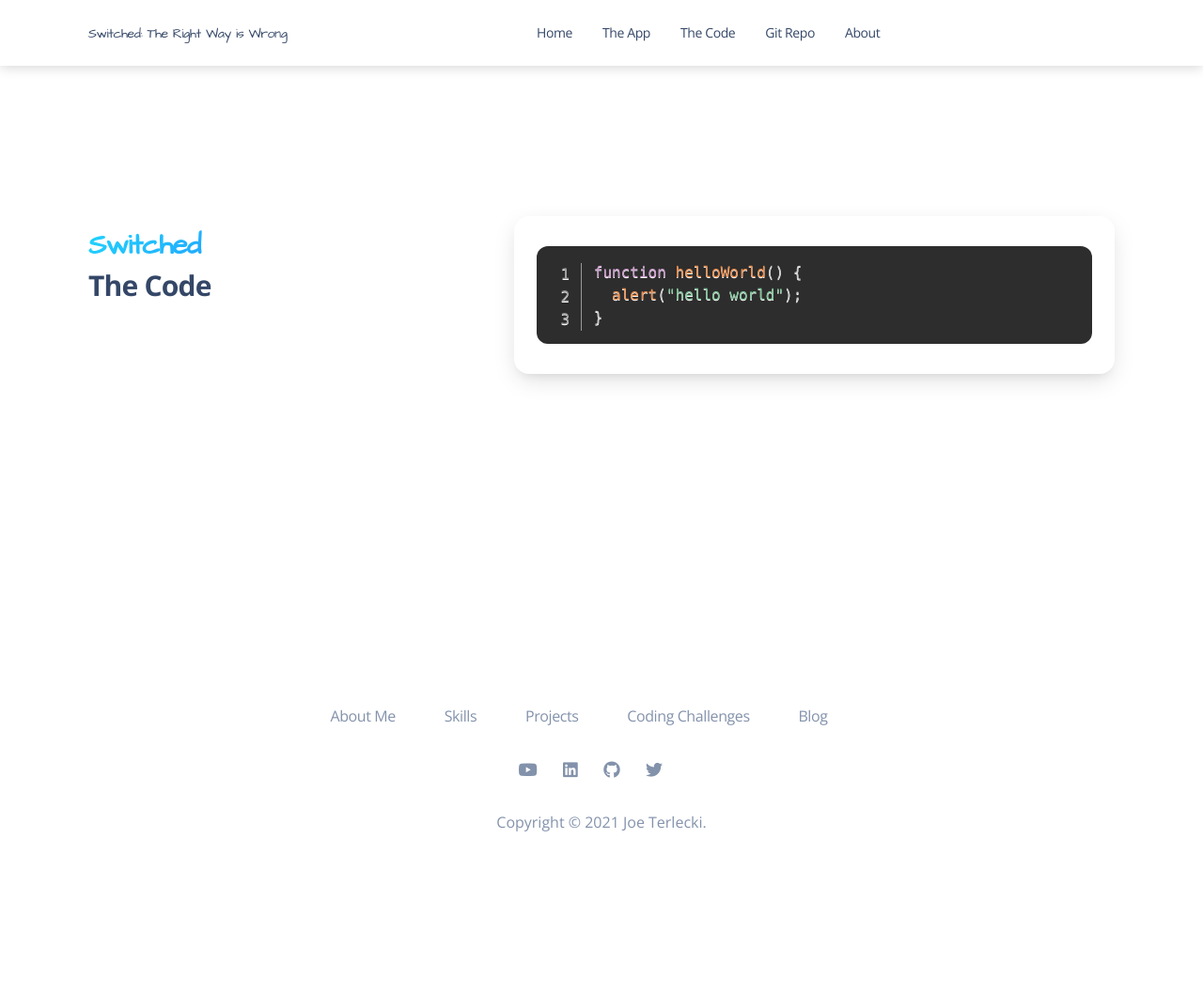
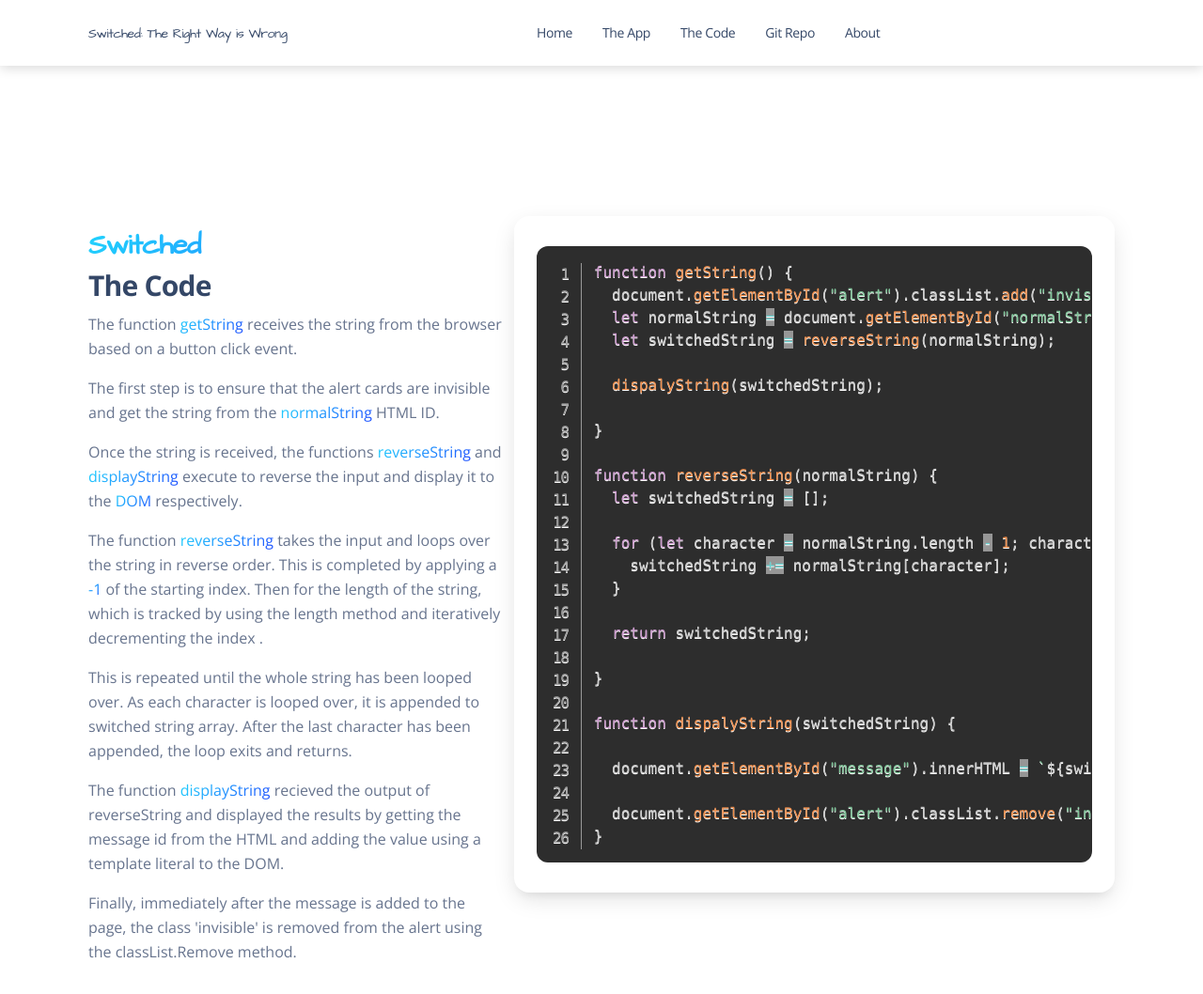
Before and after one commit to joeterlecki/switched, a website: page code.html in a window 1280 px wide. Shown: the top 1058 px of the page at 94% size. Drawn offline with nearby package versions, Linux system fonts and the light colour scheme; files that its build step writes are made by us from their sources.

Commit message:
Finsihed the code page

```diff
--- a/assets/js/app.js
+++ b/assets/js/app.js
@@ -20,9 +20,7 @@ function reverseString(normalString) {
 
 function dispalyString(switchedString) {
 
-  // templateDiv = `<h3 class="text-gradient text-info mb-0 mt-2"><span class="brand-font">${switchedString}</span></h3>`;
-
-  document.getElementById("message").innerHTML = `The Switched String is: ${switchedString}`;
+  document.getElementById("message").innerHTML = `${switchedString}`;
 
   document.getElementById("alert").classList.remove("invisible");
 }
--- a/code.html
+++ b/code.html
@@ -86,12 +86,58 @@
         <div class="col-lg-5">
           <h3 class="text-gradient text-info mb-0 mt-2"><span class="brand-font">Switched</span></h3>
           <h3>The Code</h3>
+          <p>The function <span class="text-info text-gradient">getString</span> receives the string from the browser
+            based on a button click event.</p>
+
+          <p>The first step is to ensure that the alert cards are invisible and get the string from the <span
+              class="text-info text-gradient">normalString</span> HTML ID.</p>
+
+          <p>Once the string is received, the functions <span class="text-info text-gradient"> reverseString</span> and
+            <span class="text-info text-gradient"> displayString</span> execute to reverse the input and display it
+            to the <span class="text-info text-gradient">DOM</span> respectively.</p>
+
+          <p>The function <span class="text-info text-gradient">reverseString</span> takes the input and loops over the
+            string in reverse order. This is completed by applying a <span class="text-info text-gradient">-1</span> of
+            the starting index. Then for the length of the string, which is tracked by using the length method and
+            iteratively decrementing the index
+            .</p>
+          <p>This is repeated until the whole string has been looped over. As each character is looped over, it is
+            appended to switched string array. After the last character has been appended, the loop exits and returns.
+          </p>
+          <p>The function <span class="text-info text-gradient">displayString</span> recieved the output of
+            reverseString and displayed the results by getting the message id from the HTML and adding the value using a
+            template literal to the DOM.</p>
+          <p>Finally, immediately after the message is added to the page, the class 'invisible' is removed from the
+            alert using the classList.Remove method.</p>
         </div>
         <div class="col-lg-7 mt-lg-0 mt-5 ps-lg-0 ps-0">
           <div class="card d-flex justify-content-center p-4 shadow-lg">
             <pre class="line-numbers"><code class="language-javascript">
-              function helloWorld() {
-                alert("hello world");
+              function getString() {
+                document.getElementById("alert").classList.add("invisible");
+                let normalString = document.getElementById("normalString").value;
+                let switchedString = reverseString(normalString);
+
+                dispalyString(switchedString);
+
+              }
+
+              function reverseString(normalString) {
+                let switchedString = [];
+
+                for (let character = normalString.length - 1; character >= 0; character--) {
+                  switchedString += normalString[character];
+                }
+
+                return switchedString;
+
+              }
+
+              function dispalyString(switchedString) {
+
+                document.getElementById("message").innerHTML = `${switchedString}`;
+
+                document.getElementById("alert").classList.remove("invisible");
               }
             </code></pre>
           </div>
```
